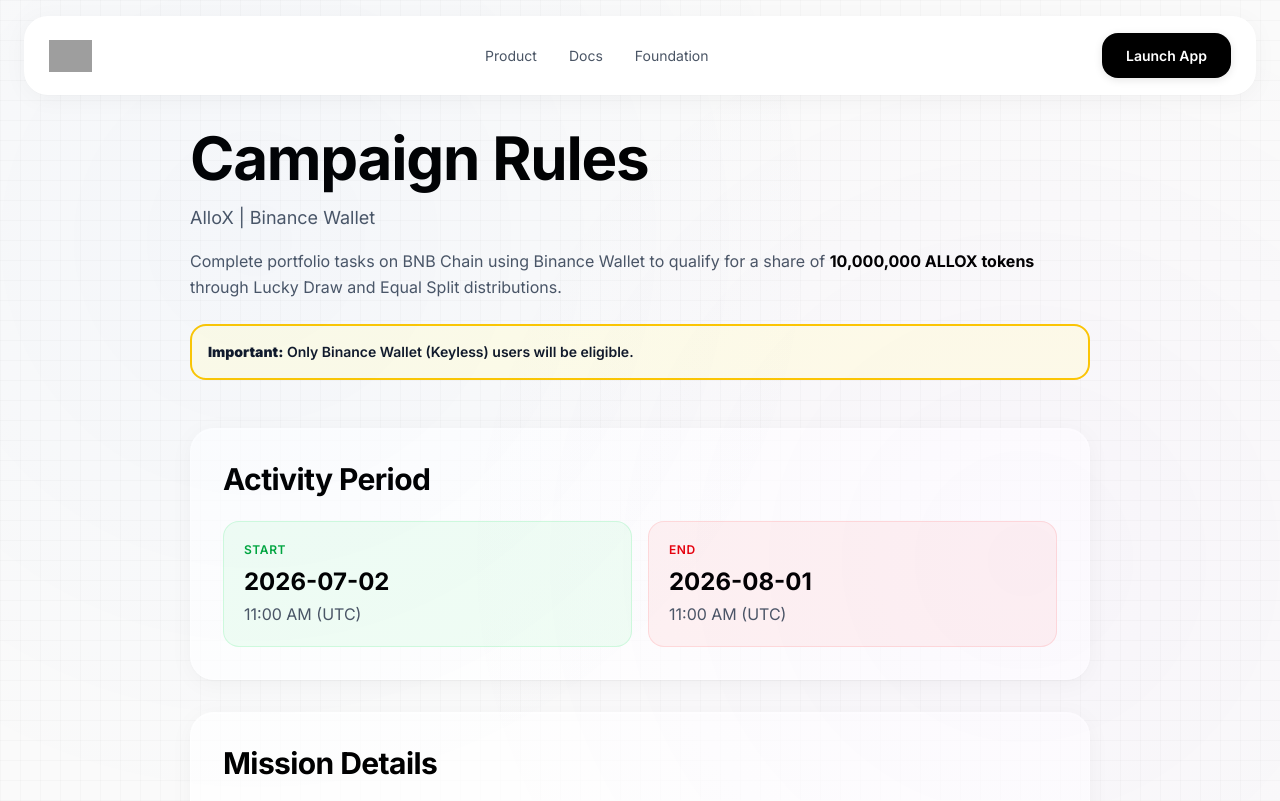
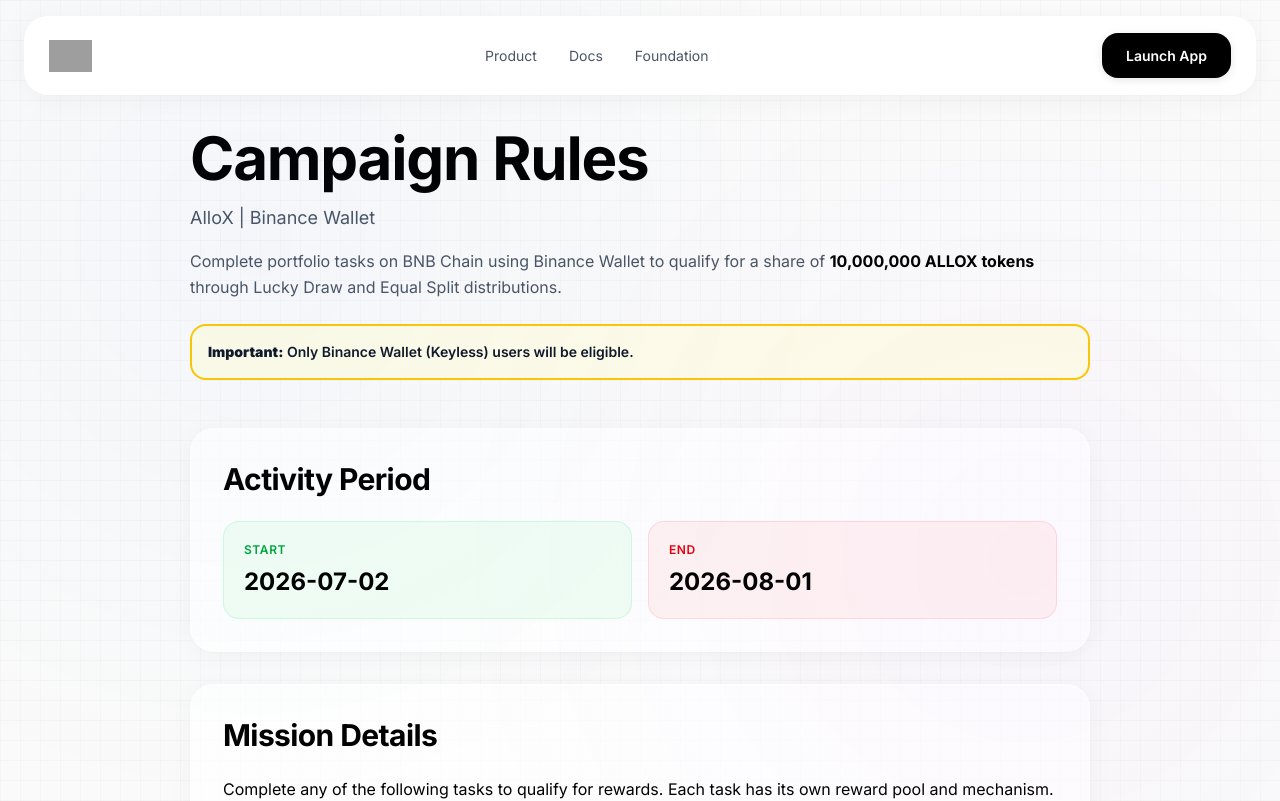
Before and after one commit to AlloX-ai/AlloX, a React (Vite) app: page /binancewallet-campaign-rules in a window 1280 px wide. Shown: the top 801 px of the page. Built offline with nearby package versions, Linux system fonts and the light colour scheme; grey boxes are pictures that could not be loaded.

Commit message:
removed time

```diff
--- a/src/pages/CampaignRulesPage.tsx
+++ b/src/pages/CampaignRulesPage.tsx
@@ -247,7 +247,6 @@
                   <div className="text-2xl font-bold text-black">
                     2026-07-02
                   </div>
-                  <div className="text-gray-600 mt-1">11:00 AM (UTC)</div>
                 </div>
                 <div className="bg-red-50 border border-red-200/60 rounded-2xl p-5">
                   <div className="text-xs font-semibold text-red-600 mb-2 uppercase tracking-wider">
@@ -256,7 +255,6 @@
                   <div className="text-2xl font-bold text-black">
                     2026-08-01
                   </div>
-                  <div className="text-gray-600 mt-1">11:00 AM (UTC)</div>
                 </div>
               </div>
             </section>
```
